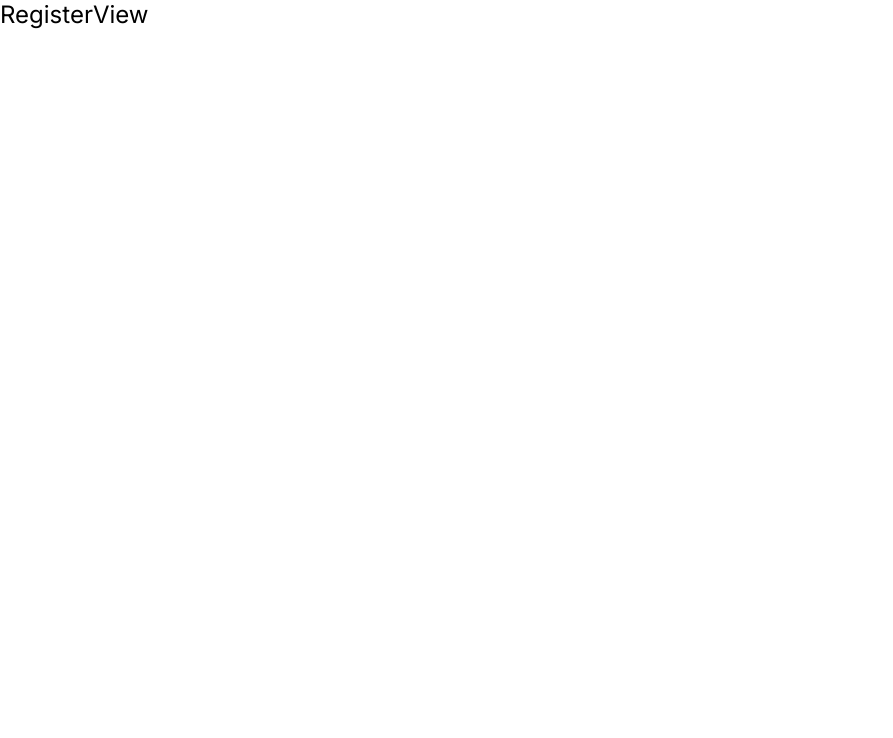
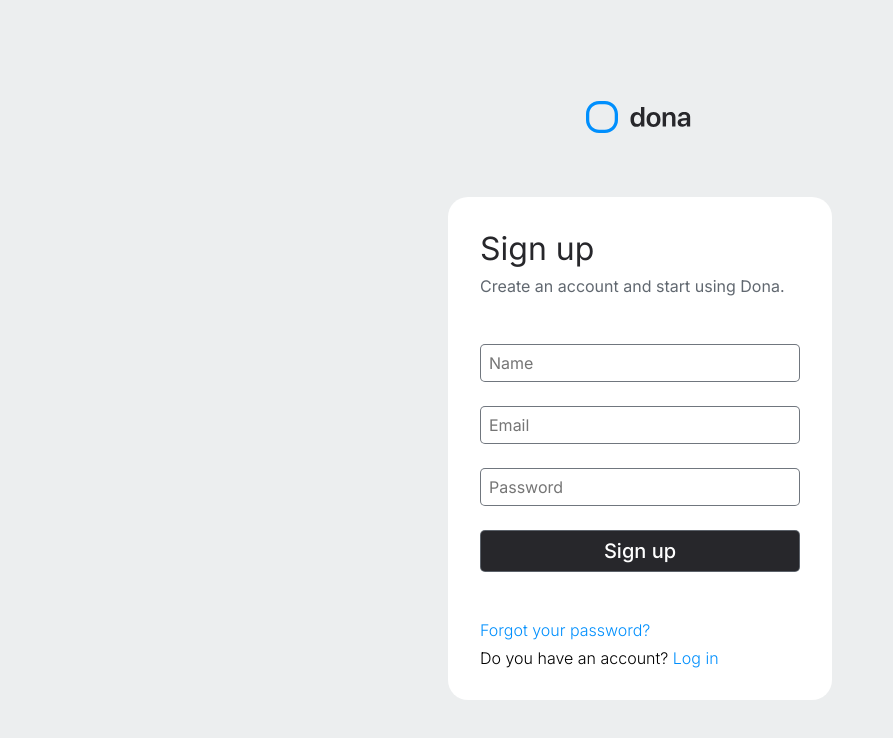
Before and after one commit to Dewaley/dona, a Vue app: page /register in a window 1280 px wide. Shown: the top 738 px of the page, without its empty margins (0-893 px from the left). Built offline with nearby package versions, Linux system fonts and the light colour scheme.

Commit message:
signup implemented

```diff
--- a/src/views/LoginView.vue
+++ b/src/views/LoginView.vue
@@ -83,12 +83,13 @@ form {
 .fields button {
   border: 1px solid rgb(97, 104, 112, 0.9);
   border-radius: 5px;
-  font-size: 1.2rem;
+  font-size: 1rem;
   padding: 0.5rem;
 }
 
 .fields input:focus {
   outline: 2px solid #008ffd;
+  border: none;
 }
 
 .fields button {
--- a/src/views/RegisterView.vue
+++ b/src/views/RegisterView.vue
@@ -1,3 +1,115 @@
+<script setup>
+import IconDetailed from "../components/icons/IconDetailed.vue";
+</script>
+
 <template>
-  <h2>RegisterView</h2>
+  <main>
+    <IconDetailed />
+    <form>
+      <div class="header">
+        <h1>Sign up</h1>
+        <p>Create an account and start using Dona.</p>
+      </div>
+      <div class="fields">
+        <input type="text" name="name" id="name" placeholder="Name" />
+        <input type="email" name="email" id="email" placeholder="Email" />
+        <input
+          type="password"
+          name="password"
+          id="password"
+          placeholder="Password"
+        />
+        <button>Sign up</button>
+      </div>
+      <div class="help">
+        <p class="special">Forgot your password?</p>
+        <p>Do you have an account? <span class="special">Log in</span></p>
+      </div>
+    </form>
+  </main>
 </template>
+
+<style scoped>
+/* Mobile first design*/
+main {
+  min-height: 100vh;
+  display: flex;
+  flex-direction: column;
+  align-items: center;
+  justify-content: center;
+  gap: 4rem;
+  background-color: rgb(236, 238, 239);
+  padding: 4rem 0;
+}
+
+form {
+  background-color: white;
+  width: 85vw;
+  max-width: 24rem;
+  border-radius: 20px;
+  padding: 2rem;
+  display: flex;
+  flex-direction: column;
+  gap: 3rem;
+}
+
+.header,
+.help {
+  display: flex;
+  flex-direction: column;
+  gap: 0.5rem;
+  width: 100%;
+}
+
+.header h1 {
+  font-size: 2rem;
+  color: rgb(39, 39, 43);
+}
+
+.header p {
+  font-size: 1rem;
+  color: rgb(97, 104, 112);
+}
+
+.fields {
+  display: flex;
+  flex-direction: column;
+  gap: 1.5rem;
+  width: 100%;
+}
+
+.fields input,
+.fields button {
+  border: 1px solid rgb(97, 104, 112, 0.9);
+  border-radius: 5px;
+  font-size: 1rem;
+  padding: 0.5rem;
+}
+
+.fields input:focus {
+  outline: 2px solid #008ffd;
+  border: none;
+}
+
+.fields button {
+  background-color: #27272b;
+  color: white;
+  font-size: 1.25rem;
+  font-weight: 500;
+  cursor: pointer;
+}
+
+.help {
+  font-size: 1rem;
+  width: 100%;
+}
+
+.help p {
+  font-weight: 300;
+}
+
+.special {
+  color: #008ffd;
+  font-weight: 300;
+}
+</style>
```
